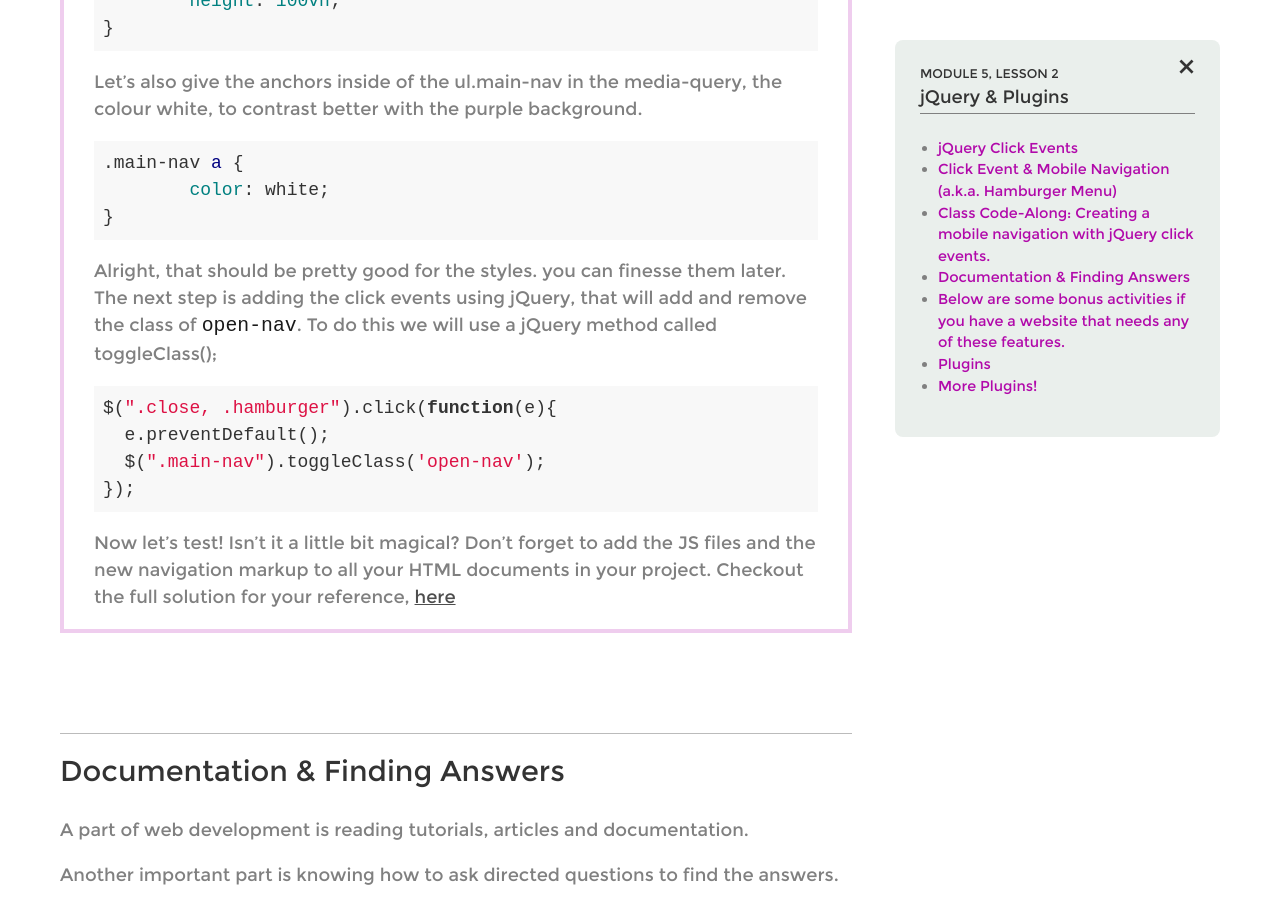
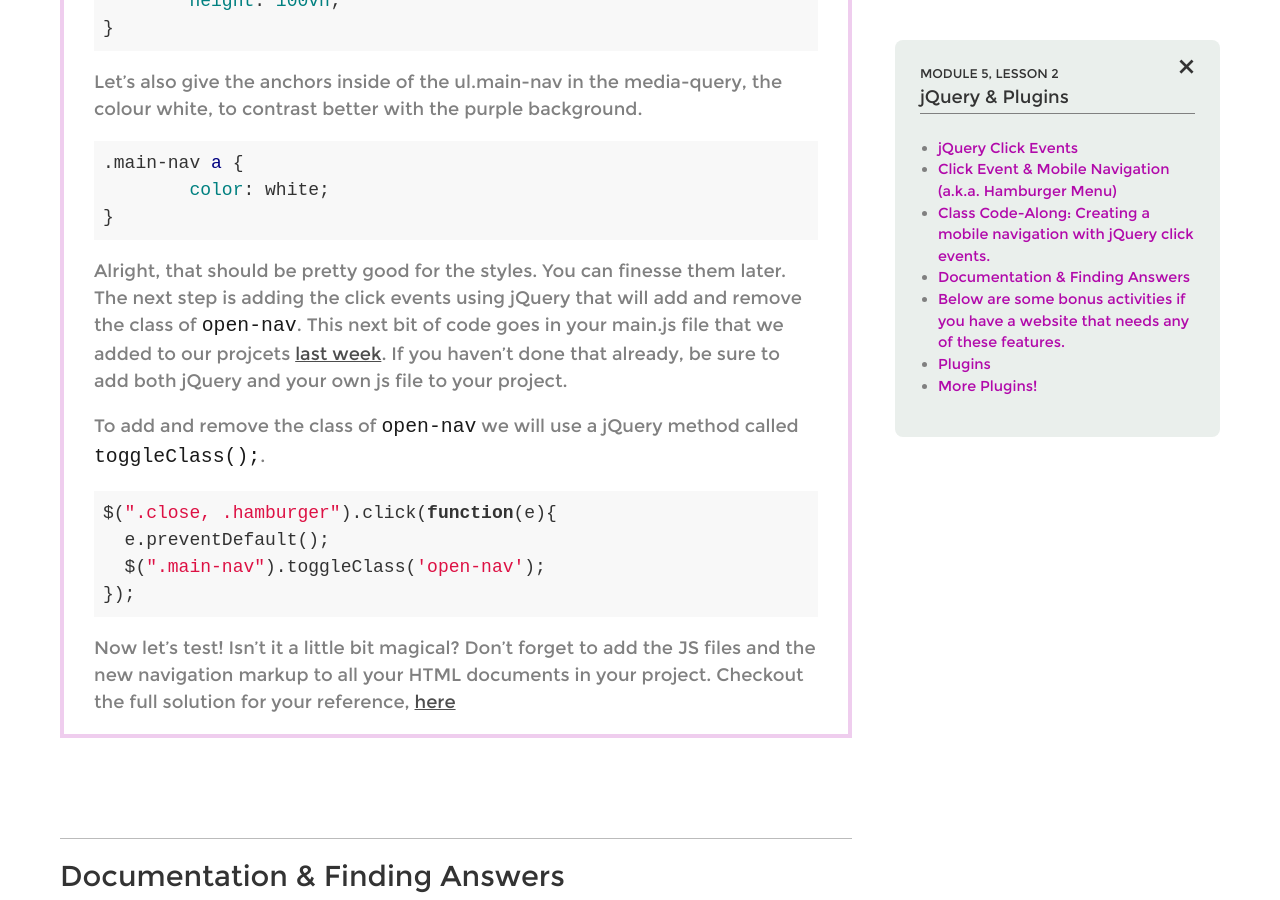
Before and after one commit to kasslent/clc-digital-skills, a Jekyll site: the page built from _lessons/module-5.2.md, in a window 1280 px wide and 900 px high, scrolled down 4266 px. Built offline with Jekyll 4.4.1, drawn with Linux system fonts in a browser that asks for light colours.

Commit message:
small change in 5.2

```diff
--- a/_lessons/module-5.2.md
+++ b/_lessons/module-5.2.md
@@ -113,7 +113,9 @@ For this code-along, you can use the original project demo files if you would li
     	color: white;
     }
 >
-> Alright, that should be pretty good for the styles. you can finesse them later. The next step is adding the click events using jQuery, that will add and remove the class of `open-nav`. To do this we will use a jQuery method called toggleClass();
+> Alright, that should be pretty good for the styles. You can finesse them later. The next step is adding the click events using jQuery that will add and remove the class of `open-nav`. This next bit of code goes in your main.js file that we added to our projcets [last week](http://127.0.0.1:4000/llc-digital-skills/module5-1.html#adding-javascriptjquery-to-your-files). If you haven't done that already, be sure to add both jQuery and your own js file to your project.
+>
+To add and remove the class of `open-nav` we will use a jQuery method called `toggleClass();`.
 >
     $(".close, .hamburger").click(function(e){
       e.preventDefault();
```
Also changed, not shown: 1 other file.
